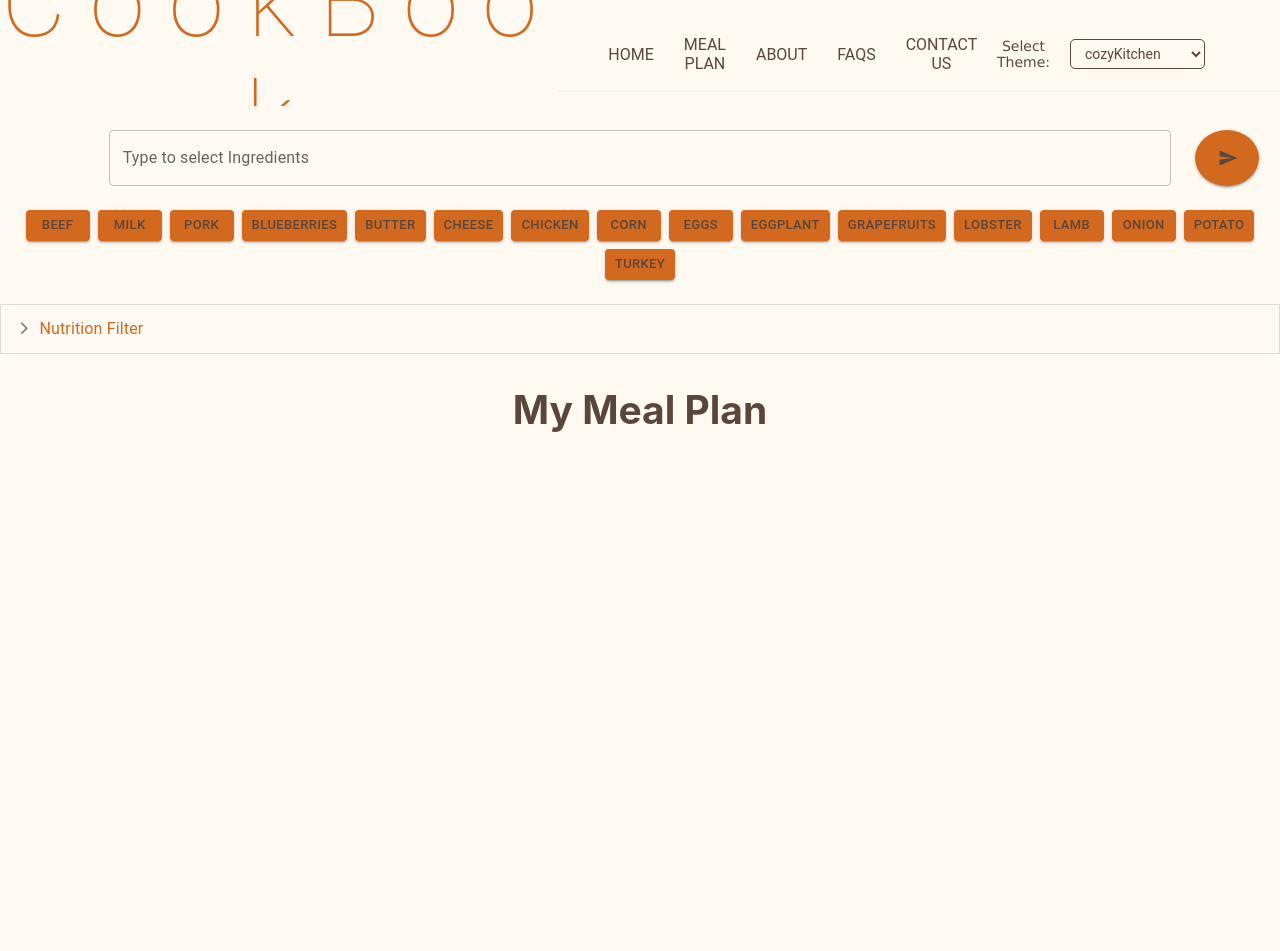
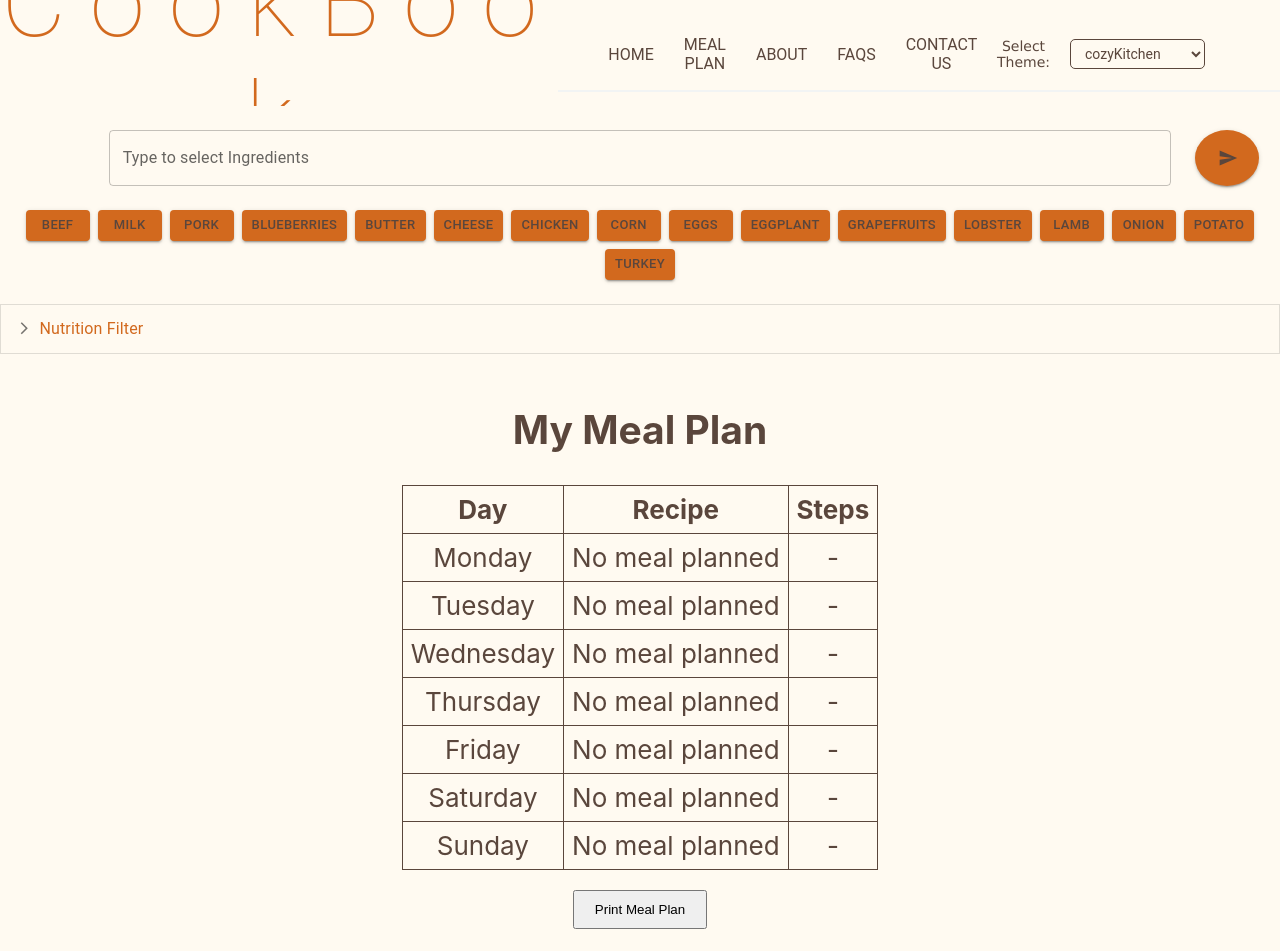
Before and after one commit to Software-Engineering-2024-Group/my-cookbook, a React (Create React App) app in the folder frontend/: page /meal in a window 1280 px wide. Shown: the top 951 px of the page. Built offline with nearby package versions, Linux system fonts and the light colour scheme.

Commit message:
meal plan implementation for a week (each week arrray update pending)

```diff
--- a/frontend/src/features/AppContent/HomePage/MealPage.tsx
+++ b/frontend/src/features/AppContent/HomePage/MealPage.tsx
@@ -1,16 +1,52 @@
-import React from 'react';
+import React, { useState, useEffect } from 'react';
 import './HomePage.css';
-import { useTheme } from '../../Themes/themeContext'
+import { useTheme } from '../../Themes/themeContext';
 
 const MealPage = () => {
-  const { theme } = useTheme();
-  return (
-    <div style={{ backgroundColor: theme.background, color: theme.color }}>
+    const { theme } = useTheme();
+    const [mealPlan, setMealPlan] = useState<any[]>(Array(7).fill(null)); // One meal per day
 
-        <h2 >My Meal Plan</h2>
+    useEffect(() => {
+      const savedMealPlan = localStorage.getItem('mealPlan');
+      if (savedMealPlan) {
+        setMealPlan(JSON.parse(savedMealPlan));
+      }
+    }, []);
 
-    </div>
-  );
-};
+    const printMealPlan = () => {
+      window.print();
+    };
 
-export default MealPage;
+    return (
+      <div style={{ backgroundColor: theme.background, color: theme.color, padding: '20px' }}>
+        <h2>My Meal Plan</h2>
+        <table style={{ width: '100%', borderCollapse: 'collapse' }}>
+          <thead>
+            <tr>
+              <th style={{ border: '1px solid', padding: '8px' }}>Day</th>
+              <th style={{ border: '1px solid', padding: '8px' }}>Recipe</th>
+              <th style={{ border: '1px solid', padding: '8px' }}>Steps</th>
+            </tr>
+          </thead>
+          <tbody>
+            {['Monday', 'Tuesday', 'Wednesday', 'Thursday', 'Friday', 'Saturday', 'Sunday'].map((day, index) => (
+              <tr key={index}>
+                <td style={{ border: '1px solid', padding: '8px' }}>{day}</td>
+                <td style={{ border: '1px solid', padding: '8px' }}>
+                  {mealPlan[index]?.name || 'No meal planned'}
+                </td>
+                <td style={{ border: '1px solid', padding: '8px' }}>
+                  {mealPlan[index]?.instructions?.join(', ') || '-'}
+                </td>
+              </tr>
+            ))}
+          </tbody>
+        </table>
+        <button onClick={printMealPlan} style={{ marginTop: '20px', padding: '10px 20px' }}>
+          Print Meal Plan
+        </button>
+      </div>
+    );
+  };
+
+  export default MealPage;
--- a/frontend/src/features/AppContent/RecipeInformation/RecipeInformation.tsx
+++ b/frontend/src/features/AppContent/RecipeInformation/RecipeInformation.tsx
@@ -40,6 +40,7 @@ import noImage from './no-image.png'
 import { FaWhatsapp, FaSlack, FaDiscord } from 'react-icons/fa'
 import axios from 'axios'
 import { useTheme } from '../../Themes/themeContext'
+import { useNavigate } from 'react-router-dom';
 
 let triviaPaperStyles = {
   backgroundColor: '#f2f4f4',
@@ -126,6 +127,8 @@ const CopyUrlModal = ({ open, onClose, url, platform }: any) => {
 
 const RecipeInformationWrapped = () => {
   const { theme } = useTheme();
+  const navigate = useNavigate(); // For redirecting to Meal Plan page
+  const [mealPlan, setMealPlan] = useState<any[]>([]); // Local state for meal plan
   let { id } = useParams()
   const dispatch = useDispatch()
   const [input, setInput] = useState('')
@@ -133,6 +136,7 @@ const RecipeInformationWrapped = () => {
   const [showInput, setShowInput] = useState(false)
   const [openModal, setOpenModal] = useState<boolean>(false)
   const [selectedPlatform, setSelectedPlatform] = useState('slack')
+  const [selectedDayIndex, setSelectedDayIndex] = useState(0);
 
   const handleShareClick = (urlId: string, platform: 'slack' | 'discord') => {
     setOpenModal(true)
@@ -228,6 +232,18 @@ const RecipeInformationWrapped = () => {
         )
       })
     }
+
+    const handleAddToMealPlan = (recipee: any, dayIndex: number) => {
+      setMealPlan((prevPlan) => {
+        const updatedPlan = [...prevPlan];
+        updatedPlan[dayIndex] = { ...recipee };  // Assign recipe to the selected day
+        localStorage.setItem('mealPlan', JSON.stringify(updatedPlan));
+        return updatedPlan;
+      });
+
+      alert(`${recipee.name} added to the meal plan for ${['Monday', 'Tuesday', 'Wednesday', 'Thursday', 'Friday', 'Saturday', 'Sunday'][dayIndex]}!`);
+    };
+
     return (
       <div
         style={{ width: '100vw', color: theme.color, paddingTop: '20px', background: theme.background }}
@@ -241,9 +257,75 @@ const RecipeInformationWrapped = () => {
             platform={selectedPlatform}
           />
         )}
-        <Typography variant="h4" gutterBottom className="recipe-header">
-          {recipe.name}
-        </Typography>
+       <Typography variant="h4" gutterBottom className="recipe-header">
+  {recipe.name}
+</Typography>
+<div style={{ marginTop: '10px' }}>
+<select
+style={{
+  backgroundColor: theme.headerColor,
+  color: theme.color,
+  border: `1px solid ${theme.headerColor}`,
+  borderRadius: '4px',
+  padding: '8px 12px',
+  marginRight: '10px',
+  fontSize: '16px',
+  transition: 'transform 0.2s ease, background-color 0.2s ease, border-color 0.2s ease',
+  cursor: 'pointer',
+}}
+  onChange={(e) => setSelectedDayIndex(Number(e.target.value))}
+  value={selectedDayIndex}
+>
+  {['Monday', 'Tuesday', 'Wednesday', 'Thursday', 'Friday', 'Saturday', 'Sunday'].map((day, index) => (
+    <option key={index} value={index} style={{
+      backgroundColor: theme.background,
+      color: theme.color,
+      fontSize: '16px',
+    }}>
+      {day}
+    </option>
+  ))}
+</select>
+  <Button
+    variant="contained"
+    style={{
+      backgroundColor: theme.headerColor,
+      color: theme.color,
+      marginRight: '10px',
+      transition: 'transform 0.2s ease, background-color 0.2s ease',
+    }}
+    onMouseEnter={(e) =>
+      (e.currentTarget.style.backgroundColor = theme.background)
+    }
+    onMouseLeave={(e) =>
+      (e.currentTarget.style.backgroundColor = theme.headerColor)
+    }
+    onClick={() => handleAddToMealPlan(recipe, selectedDayIndex)}
+  >
+    Add to Meal Plan
+  </Button>
+  <Button
+    variant="outlined"
+    style={{
+      borderColor: theme.headerColor,
+      color: theme.headerColor,
+      transition: 'transform 0.2s ease, border-color 0.2s ease',
+    }}
+    onMouseEnter={(e) => {
+      e.currentTarget.style.color = theme.color;
+      e.currentTarget.style.borderColor = theme.color;
+    }}
+    onMouseLeave={(e) => {
+      e.currentTarget.style.color = theme.headerColor;
+      e.currentTarget.style.borderColor = theme.headerColor;
+    }}
+    onClick={() => navigate('/meal')}
+  >
+    Go to Meal Plan
+  </Button>
+</div>
+
+
         <div style={{ float: 'left', width: '30vw',color: theme.color , background: theme.background}}>
           <Paper elevation={24} style={triviaPaperStyles}>
             <Grid container spacing={3} style={{ background: theme.background, color: theme.color,  }}>
@@ -434,6 +516,7 @@ const RecipeInformationWrapped = () => {
                   Discord
                 </button>
               </Grid>
+
             </Grid>
           </Paper>
         </div>
```
